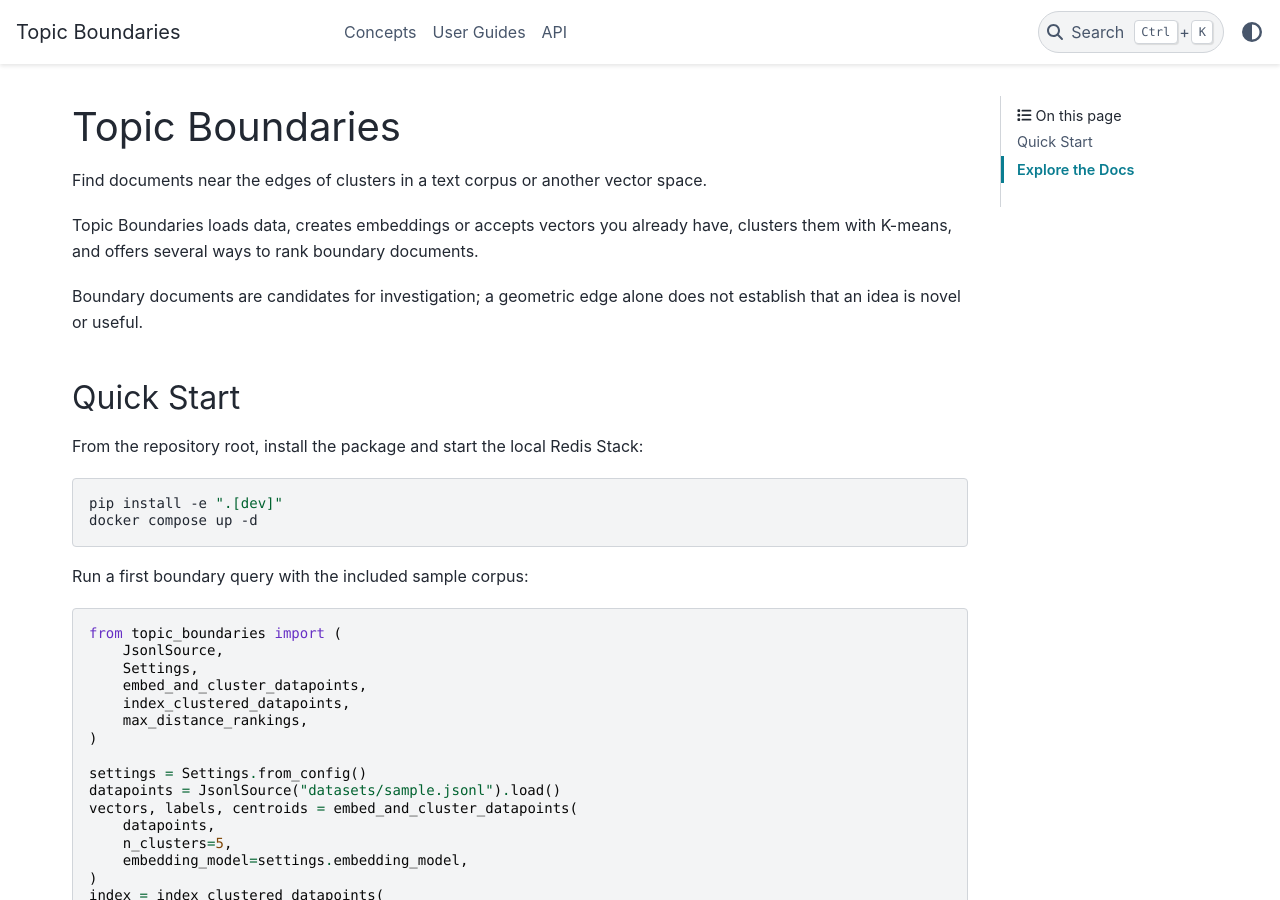
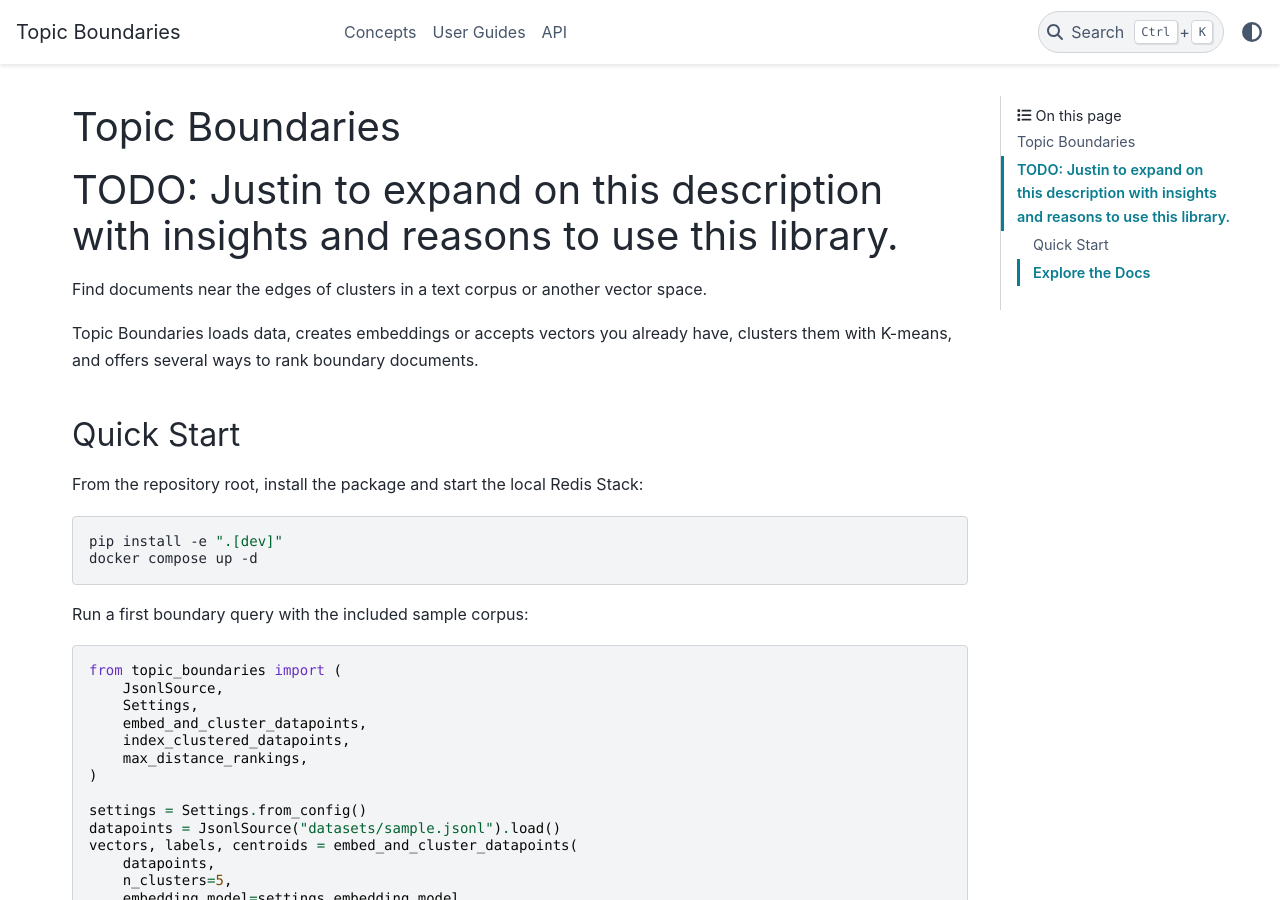
Before and after one commit to justin-cechmanek/topic-boundaries, a Sphinx documentation site: the page built from docs/index.md, in a window 1280 px wide and 900 px high. Built offline with Sphinx 7.4.7 and the PyData theme 0.15.4, drawn with Linux system fonts in a browser that asks for light colours.

```diff
--- a/docs/index.md
+++ b/docs/index.md
@@ -1,9 +1,10 @@
 # Topic Boundaries
+# TODO: Justin to expand on this description with insights and reasons to use this library.
 Find documents near the edges of clusters in a text corpus or another vector space.
 
 Topic Boundaries loads data, creates embeddings or accepts vectors you already have, clusters them with K-means, and offers several ways to rank boundary documents.
 
-Boundary documents are candidates for investigation; a geometric edge alone does not establish that an idea is novel or useful.
+<!-- TODO: Justin to expand this introduction with insights and reasons to use the library. -->
 
 ## Quick Start
 
```
Also changed, not shown: README.md (+8 -5 lines).
